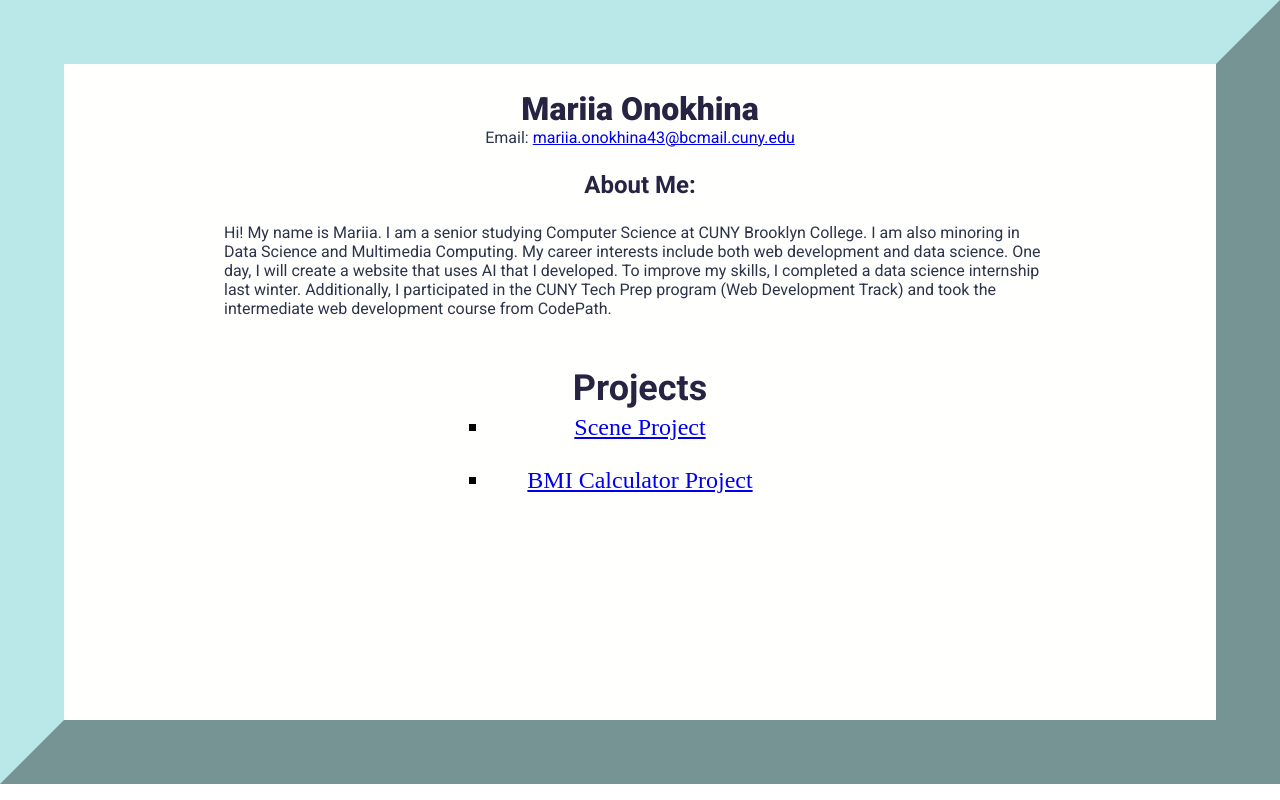
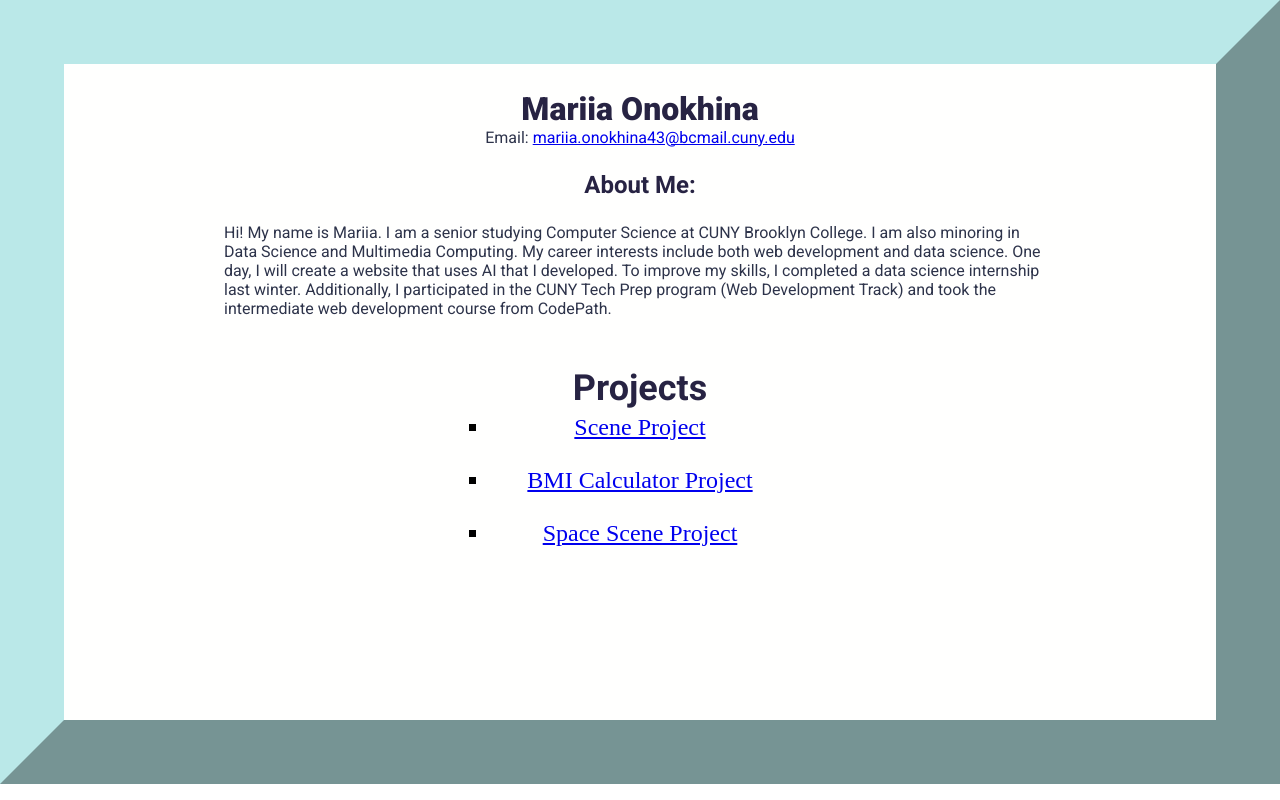
Before and after one commit to mariiaonokhina/portfolio-CISC3610, a plain HTML site: page index.html in a window 1280 px wide. Drawn offline with Linux system fonts and the light colour scheme; a script that the page names is missing.

Commit message:
Linked canvas scene project to portfolio page

```diff
--- a/index.html
+++ b/index.html
@@ -40,6 +40,9 @@
             <ul>
                 <li><a href="/portfolio-CISC3610/projects/bmi-calculator/calculator.html" class="project">BMI Calculator Project</a></li>
             </ul>
+            <ul>
+                <li><a href="/portfolio-CISC3610/projects/canvas-scene/space-scene.html" class="project">Space Scene Project</a></li>
+            </ul>
         </nav>
     </div>
 
```
